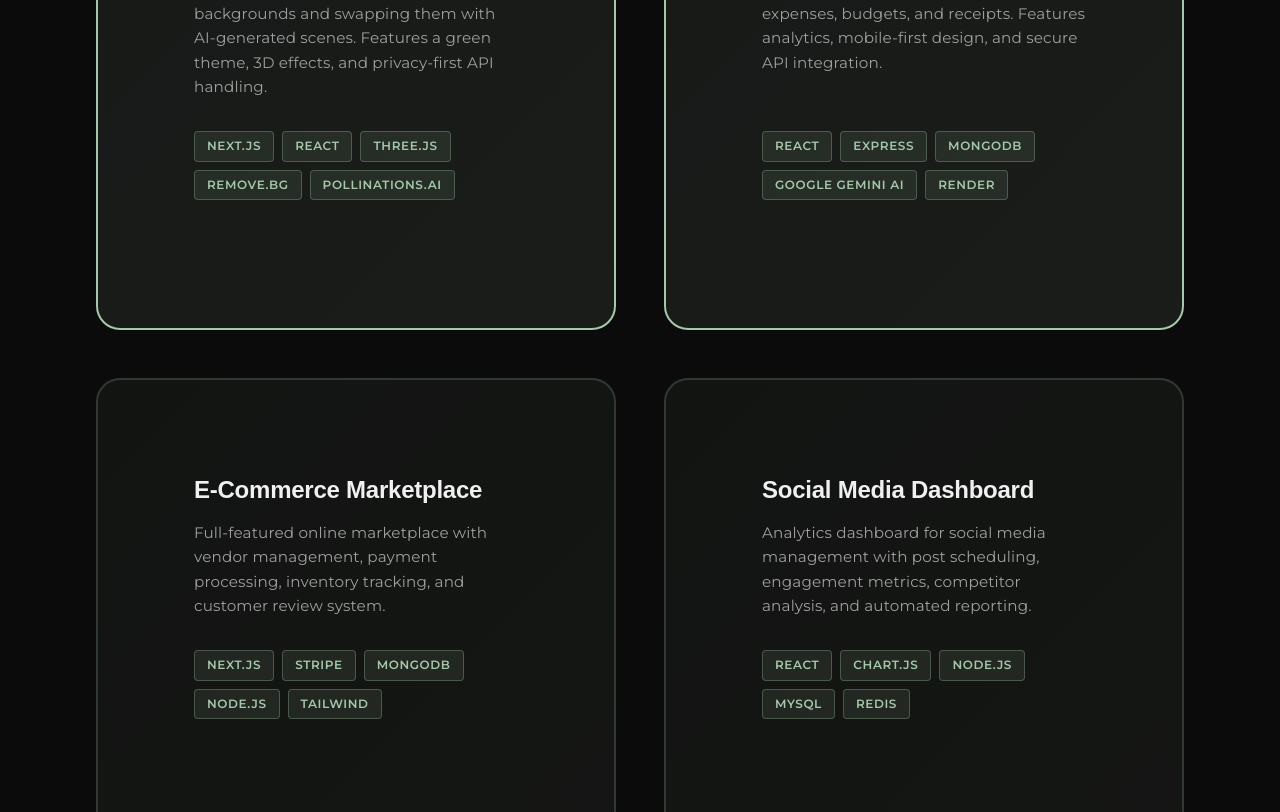
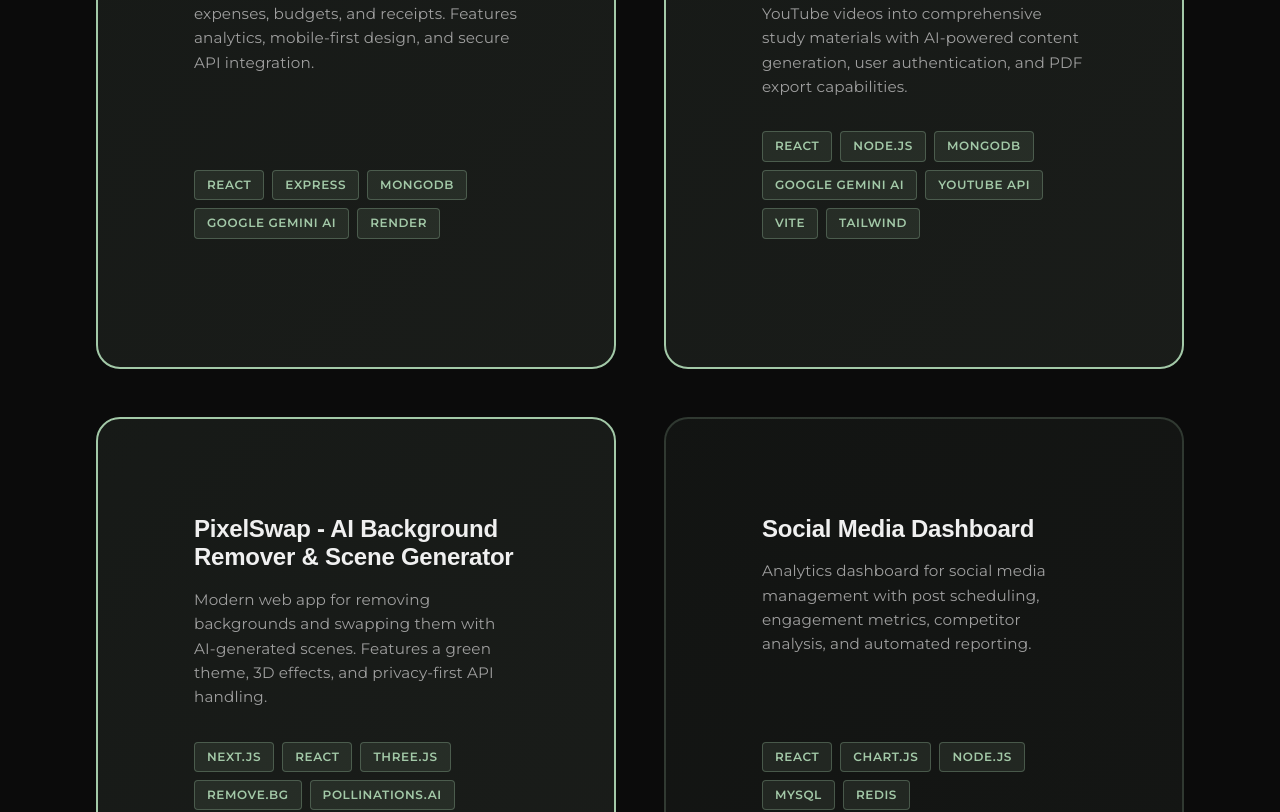
Before and after one commit to Lokesh-15N/portfolio-react-temp, a React (Vite) app: page / in a window 1280 px wide. Shown: the part 1523-2335 px from the top of the page. Built offline with nearby package versions, Linux system fonts and the light colour scheme.

Commit message:
update project details for NOTEGENI - AI Study Notes Generator and restore PixelSwap entry

```diff
--- a/src/data/projects.js
+++ b/src/data/projects.js
@@ -1,29 +1,8 @@
 // Projects Data - All project information in one place
 export const projectsData = [
+
   {
     id: 1,
-    title: 'PixelSwap - AI Background Remover & Scene Generator',
-    description: 'Modern web app for removing backgrounds and swapping them with AI-generated scenes. Features a green theme, 3D effects, and privacy-first API handling.',
-    longDescription: 'PixelSwap is a full-stack image editing platform that lets users remove backgrounds and place subjects into AI-generated scenes. Includes secure API integration, responsive design, and instant downloads.',
-    image: 'linear-gradient(135deg, #A3C9A8 0%, #C7E8C5 100%)',
-    tags: ['Next.js', 'React', 'Three.js', 'Remove.bg', 'Pollinations.ai'],
-    featured: true,
-    link: '#',
-    github: 'https://github.com/Lokesh-15N/background-removal-app.git',
-    liveLink: 'https://background-removal-app-sable-sigma.vercel.app/',
-    technologies: {
-      frontend: ['React', 'Next.js', 'TailwindCSS', 'Three.js'],
-      backend: ['Node.js', 'Next.js API routes'],
-      tools: ['Remove.bg API', 'Pollinations.ai', 'Vercel']
-    },
-    stats: {
-      performance: '98%',
-      users: '10K+',
-      uptime: '99.9%'
-    }
-  },
-  {
-    id: 2,
     title: 'Financika - Personal Finance Tracker',
     description: 'Modern web app for tracking income, expenses, budgets, and receipts. Features analytics, mobile-first design, and secure API integration.',
     longDescription: 'Financika is a full-stack finance management platform that helps users track transactions, scan receipts with AI, and visualize spending. Includes JWT authentication, responsive UI, and cloud deployment.',
@@ -45,27 +24,51 @@ export const projectsData = [
     }
   },
   {
+  id: 2,
+  title: 'NOTEGENI - AI Study Notes Generator',
+  description: 'Full-featured AI platform that transforms YouTube videos into comprehensive study materials with AI-powered content generation, user authentication, and PDF export capabilities.',
+  longDescription: 'An intelligent study companion that analyzes YouTube video transcripts and generates structured study materials including notes, flashcards, keywords in multiple languages, practice questions, and key summaries powered by Google Gemini AI.',
+  image: 'linear-gradient(135deg, #6366F1 0%, #8B5CF6 100%)',
+  tags: ['React', 'Node.js', 'MongoDB', 'Google Gemini AI', 'YouTube API', 'Vite', 'Tailwind'],
+  featured: true,
+  link: 'https://notegeni.onrender.com',
+  github: 'https://github.com/Lokesh-15N/notegeni',
+  liveLink: 'https://notegeni.onrender.com',
+  technologies: {
+    frontend: ['React 18', 'Vite', 'React Router', 'Axios', 'Three.js'],
+    backend: ['Node.js', 'Express.js', 'MongoDB', 'JWT Authentication', 'bcryptjs'],
+    tools: ['Google Gemini AI', 'YouTube Data API v3', 'PDFKit', 'Render Deployment']
+  },
+  stats: {
+    features: '6+ Study Materials',
+    users: 'Unlimited',
+    notes: 'Unlimited Save',
+    audited: true
+  }
+  },
+    {
     id: 3,
-    title: 'E-Commerce Marketplace',
-    description: 'Full-featured online marketplace with vendor management, payment processing, inventory tracking, and customer review system.',
-    longDescription: 'A real-time weather application with location-based forecasts, weather alerts, and beautiful visualizations.',
-    image: 'linear-gradient(135deg, #4facfe 0%, #00f2fe 100%)',
-    tags: ['Next.js', 'Stripe', 'MongoDB', 'Node.js', 'Tailwind'],
-    featured: false,
+    title: 'PixelSwap - AI Background Remover & Scene Generator',
+    description: 'Modern web app for removing backgrounds and swapping them with AI-generated scenes. Features a green theme, 3D effects, and privacy-first API handling.',
+    longDescription: 'PixelSwap is a full-stack image editing platform that lets users remove backgrounds and place subjects into AI-generated scenes. Includes secure API integration, responsive design, and instant downloads.',
+    image: 'linear-gradient(135deg, #A3C9A8 0%, #C7E8C5 100%)',
+    tags: ['Next.js', 'React', 'Three.js', 'Remove.bg', 'Pollinations.ai'],
+    featured: true,
     link: '#',
-    github: 'https://github.com',
-    liveLink: 'https://demo.com',
+    github: 'https://github.com/Lokesh-15N/background-removal-app.git',
+    liveLink: 'https://background-removal-app-sable-sigma.vercel.app/',
     technologies: {
-      frontend: ['Next.js', 'React', 'Tailwind CSS'],
-      blockchain: ['Stripe API', 'PayPal SDK', 'MongoDB'],
-      tools: ['AWS S3', 'CloudFront', 'Docker']
+      frontend: ['React', 'Next.js', 'TailwindCSS', 'Three.js'],
+      backend: ['Node.js', 'Next.js API routes'],
+      tools: ['Remove.bg API', 'Pollinations.ai', 'Vercel']
     },
     stats: {
-      tvl: '$2M+',
-      contracts: '5',
-      audited: true
+      performance: '98%',
+      users: '10K+',
+      uptime: '99.9%'
     }
   },
+
   {
     id: 4,
     title: 'Social Media Dashboard',
```
